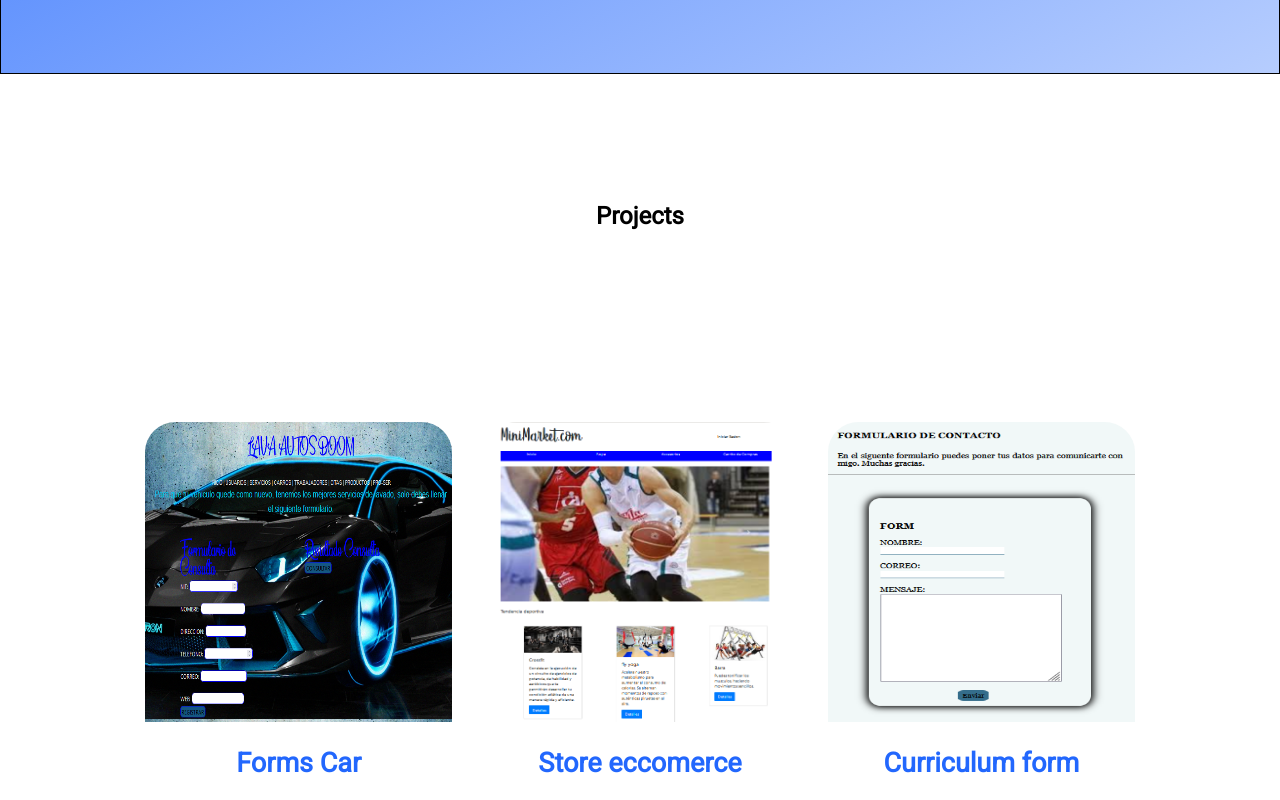
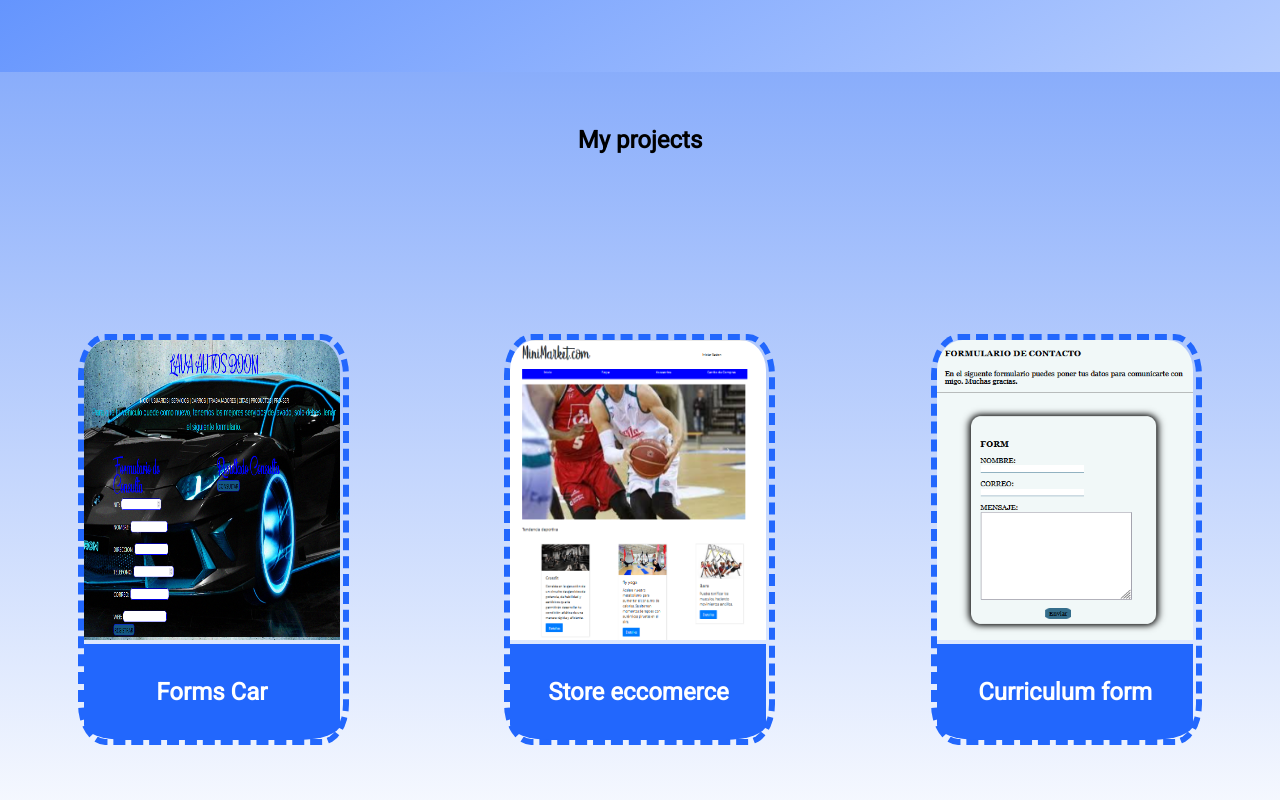
Before and after one commit to DayanaB01/portafolio, a Vue app: page / in a window 1280 px wide. Shown: the part 1520-2320 px from the top of the page. Built offline with nearby package versions, Linux system fonts and the light colour scheme.

Commit message:
Ajuste area de proyectos

```diff
--- a/src/assets/c_object/_class.scss
+++ b/src/assets/c_object/_class.scss
@@ -44,8 +44,6 @@ $background-two: #2267fd;
 .about{
     background: $background-two;
     height: 45rem;
-    margin-bottom: 10%;
-    border: 1px solid black;
     display: grid;
 }
 .about-me{
@@ -87,28 +85,29 @@ $background-two: #2267fd;
 
 .project{
     background: $background-one;
-    height: max-content;
-}
-.project h1{
+    height:50rem;
+
+    h1{
         text-align: center;
-    margin-bottom: 5%;
         color: black;
     }
+}
+
 .cards{
     background: $background-one;
-    padding: 15% 15% 15% 15%;
 }
 .card{
-    width: 80%;
-    height: 200px;
+    width: 100%;
+    height: 6%;
     border-radius: 10%;
-    margin-bottom: 15%;
-}
-.card img{
+
+    img{
         width: 50%;
         height: 80%;
-    border-radius: 5px;;
+        border-radius: 5px;
     }
+}
+
 .cards .card:hover{
     transform: translateY(-15px);
     box-shadow: 0 12px 16px rgba(14, 57, 250, 0.2);
@@ -228,43 +227,61 @@ $background-two: #2267fd;
       }
     .project{
         background: $background-one;
-        height: max-content;
+        height:50rem;
+        display: grid;
+        grid-template-columns: 1;
+        background: linear-gradient(to top, #ffffff,#89adfb) ;
     }
     .tittle{
-        width: 100%;
+        grid-row: 1;
+        display: flex;
+        align-self: center;
+        justify-self: center;
+        font-weight: bold;
     }
     .cards{
+        grid-row: 2/5;
         display: flex;
         flex-direction: row;
-        background: $background-one;
-        padding: 10% 10% 10% 10%;
         justify-content: space-around;
+        align-items: center;
+        background: transparent;
     }
     .card{
-        width: 30%;
-        height: max-content;
+        width: 20%;
+        height: 60%;
         border-radius: 10%;
-        margin-bottom: 15%;
+        border: 6px dashed #2267fd;
+        padding-right: 3px;
+
+        a{
+            height: 50rem;
+            border-radius: 10%;
+            color: black;
+            margin: 0;
         }
-    .card a{
-        text-align: center;
-        width: 100%;
-        height: 100px;
-        border-radius: 10%;
-        margin: 5% 5% 5% 5%;
+
+        h1{
+            color: #ffffff;
+            height: 24%;
+            border-radius: 0 0 16% 16%;
+            background-color: #2267fd;
+            display: flex;
+            align-items: center;
+            justify-content: center;
         }
-    .card h1{
-        color: #2267fd;
-    }
-    .cards .card:hover{
-        transform: translateY(-15px);
-        box-shadow: 0 12px 16px rgba(14, 57, 250, 0.2);
-    }
-    .card img{
+        img{
             width: 100%;
             height: 300px;
             border-radius: 10% 10% 0% 0%;
         }
+    }
+
+    .card:hover{
+        transform: translateY(-15px);
+        box-shadow: 0 12px 16px rgba(14, 57, 250, 0.2);
+    }
+
     .studies{
         background: $background-two;
         display: grid;
--- a/src/views/HomeView.vue
+++ b/src/views/HomeView.vue
@@ -24,19 +24,25 @@
       </div>
     </section>
     <section class="project">
-      <div class="tittle"> <h1>Projects</h1> </div>
+      <div class="tittle"> <h1>My projects</h1> </div>
       <div class="cards">
         <div class="card">
-          <img src="@/assets/z_images/forms.png" alt="preview-forms">
-          <a href="https://dayanab01.github.io/Lava_Autos/index.html"><h1>Forms Car</h1></a>
+          <a href="https://dayanab01.github.io/Lava_Autos/index.html">
+            <img src="@/assets/z_images/forms.png" alt="preview-forms">
+          </a>
+          <h1>Forms Car</h1>
         </div>
         <div class="card">
-          <img src="@/assets/z_images/mini-market.png" alt="preview-mini-market">
-          <a href="https://dayanab01.github.io/MiniMarket/index.html"><h1>Store eccomerce</h1></a>
+          <a href="https://dayanab01.github.io/MiniMarket/index.html">
+            <img src="@/assets/z_images/mini-market.png" alt="preview-mini-market">
+          </a>
+          <h1>Store eccomerce</h1>
         </div>
         <div class="card">
-          <img src="@/assets/z_images/form.png" alt="photo-form">
-          <a href="https://dayanab01.github.io/Curriculum/formulario.html"><h1>Curriculum form</h1></a>
+          <a href="https://dayanab01.github.io/Curriculum/formulario.html">
+            <img src="@/assets/z_images/form.png" alt="photo-form">
+          </a>
+          <h1>Curriculum form</h1>
         </div>
       </div>
     </section>
```
Lines whose indentation alone changed are shown as unchanged.
